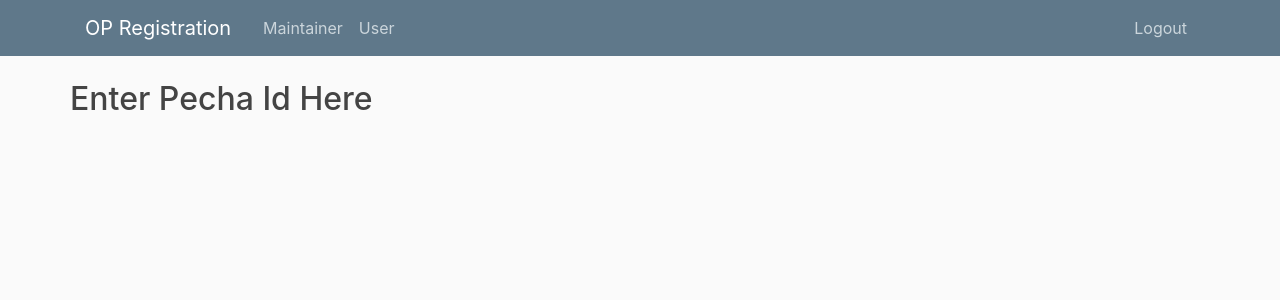
After one commit to OpenPecha/openpecha-bot, a Flask app: page /join in a window 1280 px wide. The commit adds this page. Shown: the top 300 px of the page. Run offline with Flask 2, Linux system fonts and the light colour scheme; parts of the project's set-up code (start-up, migrations or seed data) failed here and were passed over; some libraries are stand-ins or nearby versions.

Commit message:
add forms

```diff
--- /dev/null
+++ b/app/bot/forms.py
@@ -0,0 +1,20 @@
+from flask_wtf import FlaskForm
+from wtforms import PasswordField, StringField, SubmitField
+from wtforms.validators import DataRequired, Email, Length
+
+
+class PechaSecretKeyForm(FlaskForm):
+    secret_key = PasswordField(
+        "Pecha Secret Key", validators=[DataRequired(), Length(min=32, max=32)]
+    )
+    submit = SubmitField("Submit")
+
+
+class InvitationForm(FlaskForm):
+    email = StringField("Email", validators=[DataRequired(), Email()])
+    submit = SubmitField("Send Invitation")
+
+
+class PechaIdForm(FlaskForm):
+    pecha_id = StringField("Pecha Id")
+    submit = SubmitField("Join")
--- a/app/bot/maintainer_routes.py
+++ b/app/bot/maintainer_routes.py
@@ -11,6 +11,7 @@ from flask import (
 from flask_github import GitHub
 
 from bot import app, db_session
+from bot.forms import InvitationForm, PechaIdForm, PechaSecretKeyForm
 from bot.models import User
 
 github = GitHub(app)
@@ -94,3 +95,15 @@ def repo():
 @app.route("/home")
 def home():
     return render_template("home.html")
+
+
+@app.route("/add-contributor")
+def add_contributors():
+    form = PechaSecretKeyForm()
+    return render_template("secret_key_form.html", title="Pecha Secret Key", form=form)
+
+
+@app.route("/join")
+def join():
+    form = PechaIdForm()
+    return render_template("pecha_id_form.html", title="Join", form=form)
--- a/app/bot/templates/layout.html
+++ b/app/bot/templates/layout.html
@@ -25,8 +25,8 @@
         </button>
         <div class="collapse navbar-collapse" id="navbarToggle">
           <div class="navbar-nav mr-auto">
-            <a class="nav-item nav-link" href="{{ url_for('home') }}">Maintainer</a>
-            <a class="nav-item nav-link" href="{{ url_for('home') }}">User</a>
+            <a class="nav-item nav-link" href="{{ url_for('add_contributors') }}">Maintainer</a>
+            <a class="nav-item nav-link" href="{{ url_for('join') }}">User</a>
           </div>
           <!-- Navbar Right Side -->
           <div class="navbar-nav">
--- /dev/null
+++ b/app/bot/templates/pecha_id_form.html
@@ -0,0 +1,4 @@
+{% extends "layout.html" %}
+{% block content %}
+<h2>Enter Pecha Id Here</h2>
+{% endblock %}
--- /dev/null
+++ b/app/bot/templates/secret_key_form.html
@@ -0,0 +1,4 @@
+{% extends "layout.html" %}
+{% block content %}
+<h2>Enter Pecha Secret Key</h2>
+{% endblock %}
--- a/requirements-dev.txt
+++ b/requirements-dev.txt
@@ -1,5 +1 @@
-flask-githubapp==0.2.0
-GitHub-Flask==3.2.0
-flask_sqlalchemy==2.4.3
-flask-wtf==0.41.3
 black
--- a/requirements.txt
+++ b/requirements.txt
@@ -2,3 +2,4 @@ flask-githubapp==0.2.0
 GitHub-Flask==3.2.0
 flask_sqlalchemy==2.4.3
 flask-wtf==0.41.3
+email-validator==1.1.1
```
